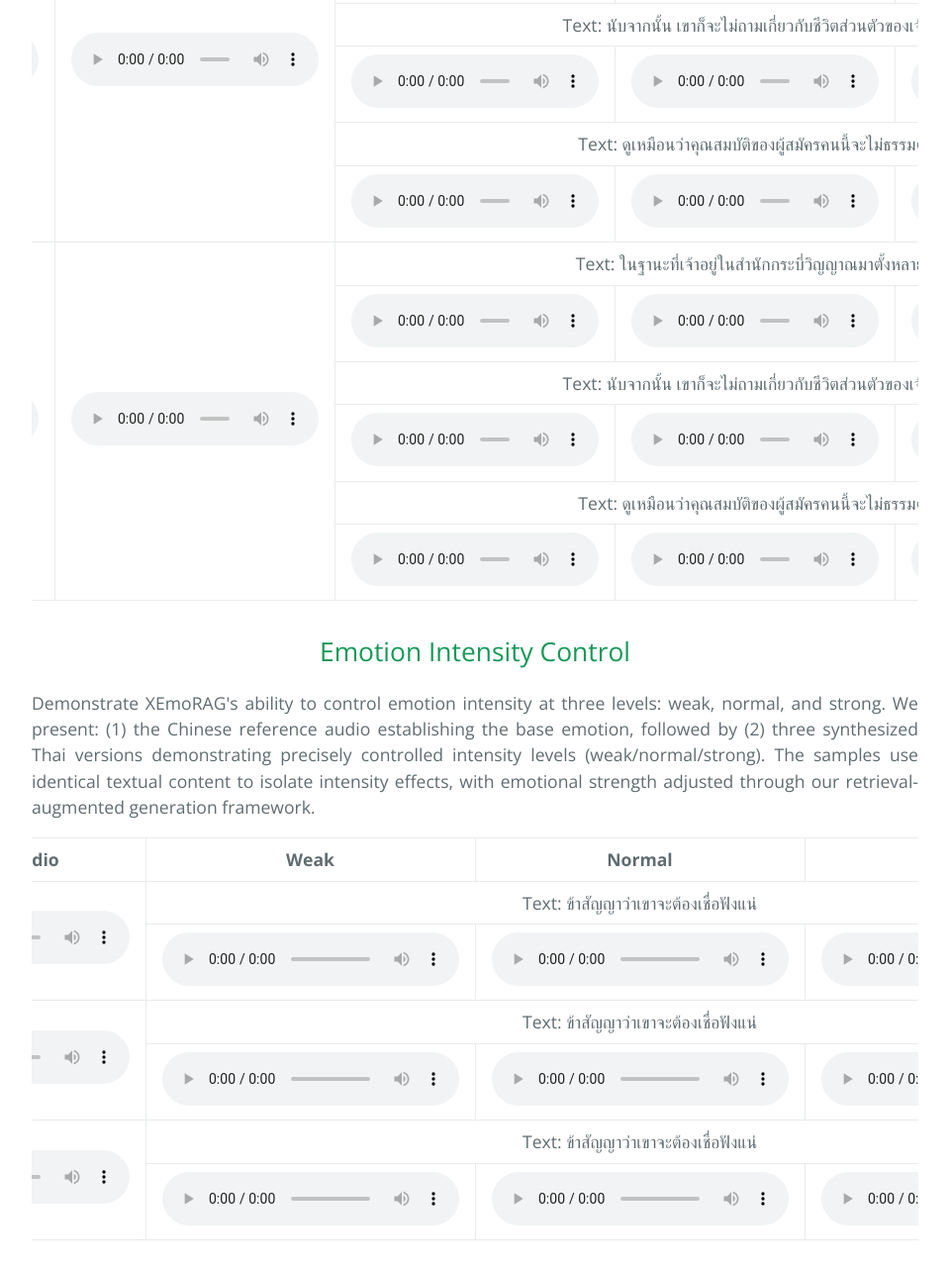
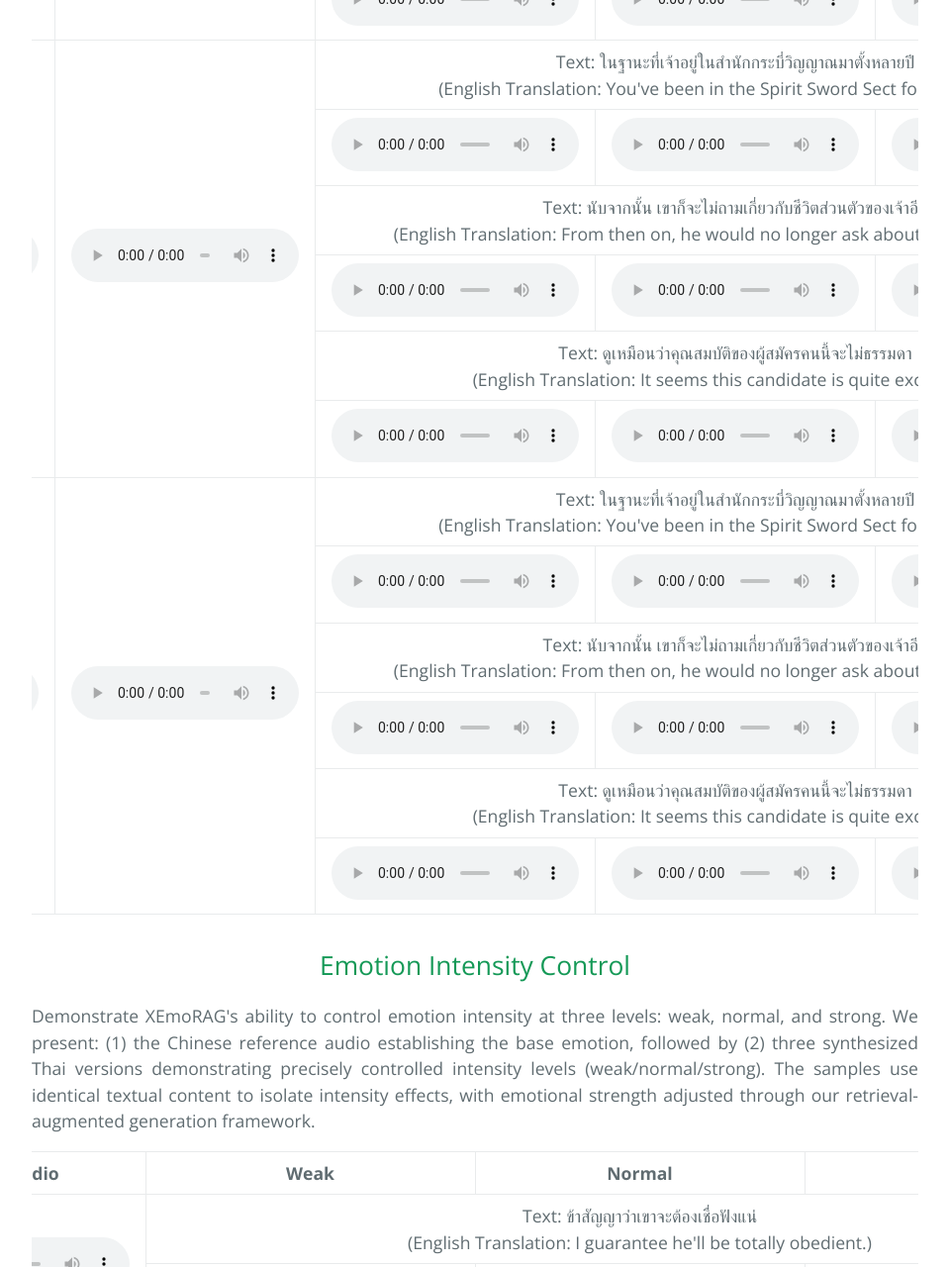
Before and after one commit to tlzuo-lesley/Demo-page, a plain HTML site: page index.html in a window 1280 px wide. Shown: the part 2754-4034 px from the top of the page at 99% size, without its empty margins (160-1119 px from the left). Drawn offline with nearby package versions, Linux system fonts and the light colour scheme.

Commit message:
table1 and xcodec docoder

```diff
--- a/index.html
+++ b/index.html
@@ -60,7 +60,7 @@
     <!-- <h2 style="text-align: center;">Comparison of Emotional behavior<a name="Comparison"></a></h2> -->
 
     <!-- <table style="display: flex; justify-content: center;"> -->
-    <!-- <table style="width: 1200px; table-layout: fixed; border-collapse: collapse;" border="1"> -->
+    <!-- <table style="width: 1230px; table-layout: fixed; border-collapse: collapse;" border="1"> -->
     <table style="display: flex; justify-content: center;">
       <tbody id="v2st-body">
       </tbody>
@@ -76,7 +76,7 @@
 
 
     <h2 style="text-align: center;">Flow Matching for Natural Prosody and Timbre<a name="Comparison"></a></h2>
-    <p style="text-align: justify;"> This ablation study validates our flow-matching module's contribution by comparing: (1) the original X-Codec2 in Llasa<span class="citation">[3]</span> output with (2) our flow-matched version under identical input conditions. Each comparison pair includes: (a) the Chinese reference audio, (b) the retrieved Thai emotional prompt, and (c) both synthesis outputs. The results clearly demonstrate the flow-matching module's enhancements in naturalness, expressiveness, and  timbre blending.</p>
+    <p style="text-align: justify;"> This ablation study validates our flow-matching module's contribution by comparing: (1) the original X-Codec2 decoder in Llasa<span class="citation">[3]</span> output with (2) our flow-matched version under identical input conditions. Each comparison pair includes: (a) the Chinese reference audio, (b) the retrieved Thai emotional prompt, and (c) both synthesis outputs. The results clearly demonstrate the flow-matching module's enhancements in naturalness, expressiveness, and  timbre blending.</p>
     <table style="display: flex; justify-content: center;">
       <tbody id="v2s-body">
       </tbody>
@@ -103,9 +103,12 @@
 
           <!-- Sample for 1.wav -->
           <tr>
-            <td rowspan="6"><audio controls style="max-width: 250px;", src="raw/table1/proposed/VCF1_240111_fatigue/VCF1_240111.wav"></audio></td>
-            <td rowspan="6"><audio controls style="max-width: 250px;" src="raw/table1/proposed/VCF1_240111_fatigue/210016.wav"></audio></td>
-            <td colspan="3" style="text-align: center;">Text: ในฐานะที่เจ้าอยู่ในสำนักกระบี่วิญญาณมาตั้งหลายปี</td>
+            <td rowspan="6"><audio controls style="max-width: 230px;", src="raw/table1/proposed/VCF1_240111_fatigue/VCF1_240111.wav"></audio></td>
+            <td rowspan="6"><audio controls style="max-width: 230px;" src="raw/table1/proposed/VCF1_240111_fatigue/210016.wav"></audio></td>
+            <td colspan="3" style="text-align: center;">
+              Text: ในฐานะที่เจ้าอยู่ในสำนักกระบี่วิญญาณมาตั้งหลายปี<br>
+              (English Translation: You've been in the Spirit Sword Sect for many years.)
+            </td>
           </tr>
           <tr>
             <td><audio controls style="max-width: 250px;" src="raw/table1/proposed/VCF1_240111_fatigue/VCF1_240111_210016_54.wav"></audio></td>
@@ -113,7 +116,11 @@
             <td><audio controls style="max-width: 250px;" src="raw/table1/delightfulTTS/210016_54.wav"></audio></td>
           </tr>
           <tr>
-            <td colspan="3" style="text-align: center;">Text: นับจากนั้น เขาก็จะไม่ถามเกี่ยวกับชีวิตส่วนตัวของเจ้าอีก</td>
+           <td colspan="3" style="text-align: center;">
+  Text: นับจากนั้น เขาก็จะไม่ถามเกี่ยวกับชีวิตส่วนตัวของเจ้าอีก<br>
+  (English Translation: From then on, he would no longer ask about your personal life.)
+</td>
+
           </tr>
           <tr>
             <td><audio controls style="max-width: 250px;" src="raw/table1/proposed/VCF1_240111_fatigue/VCF1_240111_210016_80.wav"></audio></td>
@@ -121,7 +128,11 @@
             <td><audio controls style="max-width: 250px;" src="raw/table1/delightfulTTS/210016_80.wav"></audio></td>
           </tr>
           <tr>
-            <td colspan="3" style="text-align: center;">Text: ดูเหมือนว่าคุณสมบัติของผู้สมัครคนนี้จะไม่ธรรมดา</td>
+            <td colspan="3" style="text-align: center;">
+  Text: ดูเหมือนว่าคุณสมบัติของผู้สมัครคนนี้จะไม่ธรรมดา<br>
+  (English Translation: It seems this candidate is quite exceptional.)
+</td>
+
           </tr>
           <tr>
             <td><audio controls style="max-width: 250px;" src="raw/table1/proposed/VCF1_240111_fatigue/VCF1_240111_210016_67.wav"></audio></td>
@@ -130,9 +141,13 @@
 
           <!-- Sample for 2.wav -->
           <tr>
-            <td rowspan="6"><audio controls style="max-width: 250px;" src="raw/table1/proposed/VCF1_150046_intense_angry/VCF1_150046.wav"></audio></td>
-            <td rowspan="6"><audio controls style="max-width: 250px;" src="raw/table1/proposed/VCF1_150046_intense_angry/320146.wav"></audio></td>
-            <td colspan="3" style="text-align: center;">Text: ในฐานะที่เจ้าอยู่ในสำนักกระบี่วิญญาณมาตั้งหลายปี</td>
+            <td rowspan="6"><audio controls style="max-width: 230px;" src="raw/table1/proposed/VCF1_150046_intense_angry/VCF1_150046.wav"></audio></td>
+            <td rowspan="6"><audio controls style="max-width: 230px;" src="raw/table1/proposed/VCF1_150046_intense_angry/320146.wav"></audio></td>
+<td colspan="3" style="text-align: center;">
+  Text: ในฐานะที่เจ้าอยู่ในสำนักกระบี่วิญญาณมาตั้งหลายปี<br>
+  (English Translation: You've been in the Spirit Sword Sect for many years.)
+</td>
+
           </tr>
           <tr>
             <td><audio controls style="max-width: 250px;" src="raw/table1/proposed/VCF1_150046_intense_angry/VCF1_150046_320146_54.wav"></audio></td>
@@ -140,7 +155,11 @@
             <td><audio controls style="max-width: 250px;" src="raw/table1/delightfulTTS/320146_54.wav"></audio></td>
           </tr>
           <tr>
-            <td colspan="3" style="text-align: center;">Text: นับจากนั้น เขาก็จะไม่ถามเกี่ยวกับชีวิตส่วนตัวของเจ้าอีก</td>
+           <td colspan="3" style="text-align: center;">
+  Text: นับจากนั้น เขาก็จะไม่ถามเกี่ยวกับชีวิตส่วนตัวของเจ้าอีก<br>
+  (English Translation: From then on, he would no longer ask about your personal life.)
+</td>
+
           </tr>
           <tr>
             <td><audio controls style="max-width: 250px;" src="raw/table1/proposed/VCF1_150046_intense_angry/VCF1_150046_320146_80.wav"></audio></td>
@@ -148,7 +167,11 @@
             <td><audio controls style="max-width: 250px;" src="raw/table1/delightfulTTS/320146_80.wav"></audio></td>
           </tr>
           <tr>
-            <td colspan="3" style="text-align: center;">Text: ดูเหมือนว่าคุณสมบัติของผู้สมัครคนนี้จะไม่ธรรมดา</td>
+            <td colspan="3" style="text-align: center;">
+  Text: ดูเหมือนว่าคุณสมบัติของผู้สมัครคนนี้จะไม่ธรรมดา<br>
+  (English Translation: It seems this candidate is quite exceptional.)
+</td>
+
           </tr>
           <tr>
             <td><audio controls style="max-width: 250px;" src="raw/table1/proposed/VCF1_150046_intense_angry/VCF1_150046_320146_67.wav"></audio></td>
@@ -159,9 +182,13 @@
 
           <!-- Sample for 3.wav -->
           <tr>
-            <td rowspan="6"><audio controls style="max-width: 250px;" src="raw/table1/proposed/VCF1_010435_intense_happy/VCF1_010435.wav"></audio></td>
-            <td rowspan="6"><audio controls style="max-width: 250px;" src="raw/table1/proposed/VCF1_010435_intense_happy/310051.wav"></audio></td>
-            <td colspan="3" style="text-align: center;">Text: ในฐานะที่เจ้าอยู่ในสำนักกระบี่วิญญาณมาตั้งหลายปี</td>
+            <td rowspan="6"><audio controls style="max-width: 230px;" src="raw/table1/proposed/VCF1_010435_intense_happy/VCF1_010435.wav"></audio></td>
+            <td rowspan="6"><audio controls style="max-width: 230px;" src="raw/table1/proposed/VCF1_010435_intense_happy/310051.wav"></audio></td>
+<td colspan="3" style="text-align: center;">
+  Text: ในฐานะที่เจ้าอยู่ในสำนักกระบี่วิญญาณมาตั้งหลายปี<br>
+  (English Translation: You've been in the Spirit Sword Sect for many years.)
+</td>
+
           </tr>
           <tr>
             <td><audio controls style="max-width: 250px;" src="raw/table1/proposed/VCF1_010435_intense_happy/VCF1_010435_310051_54.wav"></audio></td>
@@ -169,7 +196,11 @@
             <td><audio controls style="max-width: 250px;" src="raw/table1/delightfulTTS/310051_54.wav"></audio></td>
           </tr>
           <tr>
-            <td colspan="3" style="text-align: center;">Text: นับจากนั้น เขาก็จะไม่ถามเกี่ยวกับชีวิตส่วนตัวของเจ้าอีก</td>
+           <td colspan="3" style="text-align: center;">
+  Text: นับจากนั้น เขาก็จะไม่ถามเกี่ยวกับชีวิตส่วนตัวของเจ้าอีก<br>
+  (English Translation: From then on, he would no longer ask about your personal life.)
+</td>
+
           </tr>
           <tr>
             <td><audio controls style="max-width: 250px;" src="raw/table1/proposed/VCF1_010435_intense_happy/VCF1_010435_310051_80.wav"></audio></td>
@@ -177,7 +208,11 @@
             <td><audio controls style="max-width: 250px;" src="raw/table1/delightfulTTS/310051_80.wav"></audio></td>
           </tr>
           <tr>
-            <td colspan="3" style="text-align: center;">Text: ดูเหมือนว่าคุณสมบัติของผู้สมัครคนนี้จะไม่ธรรมดา</td>
+            <td colspan="3" style="text-align: center;">
+  Text: ดูเหมือนว่าคุณสมบัติของผู้สมัครคนนี้จะไม่ธรรมดา<br>
+  (English Translation: It seems this candidate is quite exceptional.)
+</td>
+
           </tr>
           <tr>
             <td><audio controls style="max-width: 250px;" src="raw/table1/proposed/VCF1_010435_intense_happy/VCF1_010435_310051_67.wav"></audio></td>
@@ -187,9 +222,13 @@
 
      <!-- Sample for 4.wav -->
           <tr>
-            <td rowspan="6"><audio controls style="max-width: 250px;" src="raw/table1/proposed/VCF1_210227_intense_sad/VCF1_210227.wav"></audio></td>
-            <td rowspan="6"><audio controls style="max-width: 250px;" src="raw/table1/proposed/VCF1_210227_intense_sad/330033.wav"></audio></td>
-            <td colspan="3" style="text-align: center;">Text: ในฐานะที่เจ้าอยู่ในสำนักกระบี่วิญญาณมาตั้งหลายปี</td>
+            <td rowspan="6"><audio controls style="max-width: 230px;" src="raw/table1/proposed/VCF1_210227_intense_sad/VCF1_210227.wav"></audio></td>
+            <td rowspan="6"><audio controls style="max-width: 230px;" src="raw/table1/proposed/VCF1_210227_intense_sad/330033.wav"></audio></td>
+<td colspan="3" style="text-align: center;">
+  Text: ในฐานะที่เจ้าอยู่ในสำนักกระบี่วิญญาณมาตั้งหลายปี<br>
+  (English Translation: You've been in the Spirit Sword Sect for many years.)
+</td>
+
           </tr>
           <tr>
             <td><audio controls style="max-width: 250px;" src="raw/table1/proposed/VCF1_210227_intense_sad/VCF1_210227_330033_54.wav"></audio></td>
@@ -197,7 +236,11 @@
             <td><audio controls style="max-width: 250px;" src="raw/table1/delightfulTTS/330033_54.wav"></audio></td>
           </tr>
           <tr>
-            <td colspan="3" style="text-align: center;">Text: นับจากนั้น เขาก็จะไม่ถามเกี่ยวกับชีวิตส่วนตัวของเจ้าอีก</td>
+           <td colspan="3" style="text-align: center;">
+  Text: นับจากนั้น เขาก็จะไม่ถามเกี่ยวกับชีวิตส่วนตัวของเจ้าอีก<br>
+  (English Translation: From then on, he would no longer ask about your personal life.)
+</td>
+
           </tr>
           <tr>
             <td><audio controls style="max-width: 250px;" src="raw/table1/proposed/VCF1_210227_intense_sad/VCF1_210227_330033_80.wav"></audio></td>
@@ -205,7 +248,11 @@
             <td><audio controls style="max-width: 250px;" src="raw/table1/delightfulTTS/330033_80.wav"></audio></td>
           </tr>
           <tr>
-            <td colspan="3" style="text-align: center;">Text: ดูเหมือนว่าคุณสมบัติของผู้สมัครคนนี้จะไม่ธรรมดา</td>
+            <td colspan="3" style="text-align: center;">
+  Text: ดูเหมือนว่าคุณสมบัติของผู้สมัครคนนี้จะไม่ธรรมดา<br>
+  (English Translation: It seems this candidate is quite exceptional.)
+</td>
+
           </tr>
           <tr>
             <td><audio controls style="max-width: 250px;" src="raw/table1/proposed/VCF1_210227_intense_sad/VCF1_210227_330033_67.wav"></audio></td>
@@ -241,7 +288,11 @@
           <!-- Sample for 1.wav -->
           <tr>
              <td rowspan="2"><audio controls src="raw/table2/angry/VCF1_150046.wav"></audio></td>
-            <td colspan="3" style="text-align: center;">Text: ข้าสัญญาว่าเขาจะต้องเชื่อฟังแน่</td>
+            <td colspan="3" style="text-align: center;">
+  Text: ข้าสัญญาว่าเขาจะต้องเชื่อฟังแน่<br>
+  (English Translation: I guarantee he'll be totally obedient.)
+</td>
+
           </tr>
           <tr>
             <td><audio controls src="raw/table2/angry/weak_VCF1_150046_020001_52.wav"></audio></td>
@@ -253,7 +304,11 @@
           <!-- Sample for 2.wav -->
           <tr>
              <td rowspan="2"><audio controls src="raw/table2/happy/VCF1_010435.wav"></audio></td>
-            <td colspan="3" style="text-align: center;">Text: ข้าสัญญาว่าเขาจะต้องเชื่อฟังแน่</td>
+            <td colspan="3" style="text-align: center;">
+  Text: ข้าสัญญาว่าเขาจะต้องเชื่อฟังแน่<br>
+  (English Translation: I guarantee he'll be totally obedient.)
+</td>
+
           </tr>
           <tr>
             <td><audio controls src="raw/table2/happy/weak_VCF1_010435_010399_52.wav"></audio></td>
@@ -266,7 +321,11 @@
           <!-- Sample for 3.wav -->
           <tr>
              <td rowspan="2"><audio controls src="raw/table2/sad/VCF1_210227.wav"></audio></td>
-            <td colspan="3" style="text-align: center;">Text: ข้าสัญญาว่าเขาจะต้องเชื่อฟังแน่</td>
+            <td colspan="3" style="text-align: center;">
+  Text: ข้าสัญญาว่าเขาจะต้องเชื่อฟังแน่<br>
+  (English Translation: I guarantee he'll be totally obedient.)
+</td>
+
           </tr>
           <tr>
             <td><audio controls src="raw/table2/sad/weak_VCF1_210227_040119_52.wav"></audio></td>
@@ -292,7 +351,7 @@
           <tr>
             <th>Chinese Ref Audio</th>
             <th>Matched Thai Audio</th>
-            <th>X-Codec2</th>
+            <th>X-Codec2 Decoder</th>
             <th>Flow-matching</th>
           </tr>
         </thead>
@@ -302,7 +361,11 @@
           <tr>
             <td rowspan="2"><audio controls src="raw/table1/proposed/VCF1_240111_fatigue/VCF1_240111.wav"></audio></td>
             <td rowspan="2"><audio controls src="raw/table1/proposed/VCF1_240111_fatigue/210016.wav"></audio></td>
-            <td colspan="2" style="text-align: center;">Text: ในฐานะที่เจ้าอยู่ในสำนักกระบี่วิญญาณมาตั้งหลายปี</td>
+            <td colspan="2" style="text-align: center;">
+  Text: ในฐานะที่เจ้าอยู่ในสำนักกระบี่วิญญาณมาตั้งหลายปี<br>
+  (English Translation: You've been in the Spirit Sword Sect for many years.)
+</td>
+
           </tr>
           <tr>
             <td><audio controls src="raw/table3/VCF1_240111_210016_54.wav"></audio></td>
@@ -313,7 +376,11 @@
           <tr>
             <td rowspan="2"><audio controls src="raw/table1/proposed/VCF1_150046_intense_angry/VCF1_150046.wav"></audio></td>
             <td rowspan="2"><audio controls src="raw/table1/proposed/VCF1_150046_intense_angry/320146.wav"></audio></td>
-            <td colspan="2" style="text-align: center;">Text: ในฐานะที่เจ้าอยู่ในสำนักกระบี่วิญญาณมาตั้งหลายปี</td>
+            <td colspan="2" style="text-align: center;">
+  Text: ในฐานะที่เจ้าอยู่ในสำนักกระบี่วิญญาณมาตั้งหลายปี<br>
+  (English Translation: You've been in the Spirit Sword Sect for many years.)
+</td>
+
           </tr>
 
           <tr>
@@ -325,7 +392,11 @@
           <tr>
             <td rowspan="2"><audio controls src="raw/table1/proposed/VCF1_010435_intense_happy/VCF1_010435.wav"></audio></td>
             <td rowspan="2"><audio controls src="raw/table1/proposed/VCF1_010435_intense_happy/310051.wav"></audio></td>
-            <td colspan="2" style="text-align: center;">Text: ในฐานะที่เจ้าอยู่ในสำนักกระบี่วิญญาณมาตั้งหลายปี</td>
+            <td colspan="2" style="text-align: center;">
+  Text: ในฐานะที่เจ้าอยู่ในสำนักกระบี่วิญญาณมาตั้งหลายปี<br>
+  (English Translation: You've been in the Spirit Sword Sect for many years.)
+</td>
+
           </tr>
 
           <tr>
@@ -339,7 +410,11 @@
           <tr>
             <td rowspan="2"><audio controls src="raw/table1/proposed/VCF1_210227_intense_sad/VCF1_210227.wav"></audio></td>
             <td rowspan="2"><audio controls src="raw/table1/proposed/VCF1_210227_intense_sad/330033.wav"></audio></td>
-            <td colspan="2" style="text-align: center;">Text: ในฐานะที่เจ้าอยู่ในสำนักกระบี่วิญญาณมาตั้งหลายปี</td>
+            <td colspan="2" style="text-align: center;">
+  Text: ในฐานะที่เจ้าอยู่ในสำนักกระบี่วิญญาณมาตั้งหลายปี<br>
+  (English Translation: You've been in the Spirit Sword Sect for many years.)
+</td>
+
           </tr>
           <tr>
             <td><audio controls src="raw/table3/VCF1_210227_330033_54.wav"></audio></td>
```
